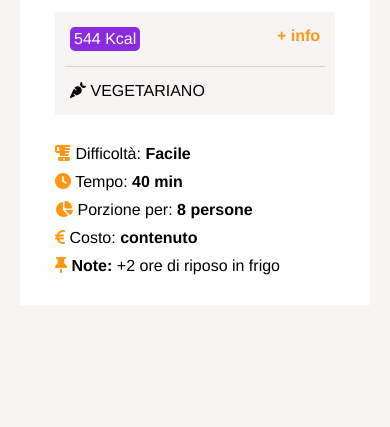
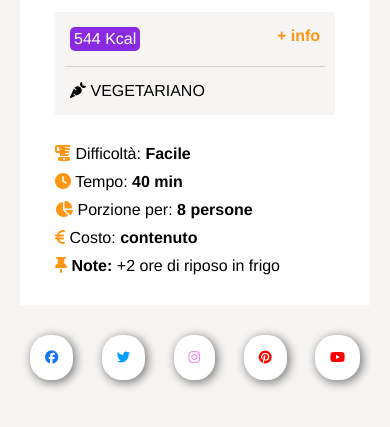
Before and after one commit to GiorgioDordo/htmlcss-responsive-layout, a plain HTML site: page index.html in a window 390 px wide. Shown: the part 325-752 px from the top of the page. Drawn offline with Linux system fonts and the light colour scheme.

Commit message:
added scoial buttons and they're responsive

```diff
--- a/css/responsive.css
+++ b/css/responsive.css
@@ -24,6 +24,18 @@
     li {
         flex-basis: calc(100% / 3 - 20px);
         margin-bottom: 20px;
+    }
+
+    .social-links {
+        gap: 20px;
+    }
+
+    .socials {
+        flex-grow: 1;
+        justify-content: center;
+        padding: 10px;
+        border-radius: 20px;
+        font-size: 18px;
     }
 
 }
@@ -64,4 +76,8 @@
     .list-flex {
         flex-direction: column;
     }
+
+    .social-links {
+        margin-top: 30px;
+    }
 }
--- a/css/style.css
+++ b/css/style.css
@@ -118,3 +118,40 @@ ul {
     flex-direction: column;
     gap: 10px;
 }
+
+
+/* SOCIALS */
+
+.social-links {
+    display: flex;
+    justify-content: space-between;
+    padding: 10px;
+}
+
+.socials {
+    padding: 15px;
+    border-radius: 45%;
+    background-color: white;
+    border: none;
+    box-shadow: 2px 2px 10px 1px grey;
+}
+
+.facebook {
+    color: rgb(26,119,243);
+}
+
+.twitter {
+    color: rgb(2,158,255);
+}
+
+.instagram {
+    color: violet;
+}
+
+.pinterest {
+    color: red;
+}
+
+.youtube {
+    color: red;
+}
--- a/index.html
+++ b/index.html
@@ -90,6 +90,14 @@
 
             </div>
 
+            <div class="container social-links">
+                <button class="socials flex"><a href=""><i class="fa-brands fa-facebook facebook"></i></a></button>
+                <button class="socials flex"><a href=""><i class="fa-brands fa-twitter twitter"></i></a></button>
+                <button class="socials flex"><a href=""><i class="fa-brands fa-instagram instagram"></i></a></button>
+                <button class="socials flex"><a href=""><i class="fa-brands fa-pinterest pinterest"></i></a></button>
+                <button class="socials flex"><a href=""><i class="fa-brands fa-youtube youtube"></i></a></button>
+            </div>
+
 
         </section>
     </main>
```
